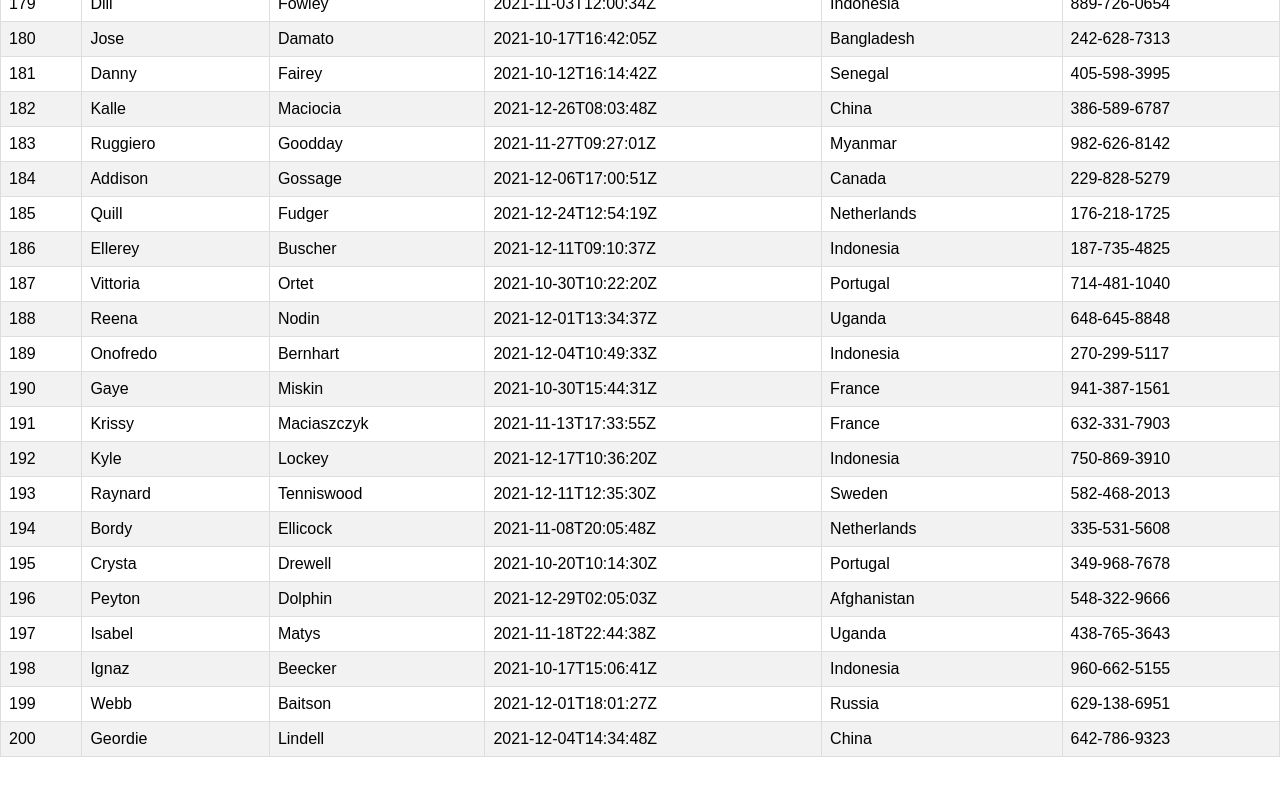
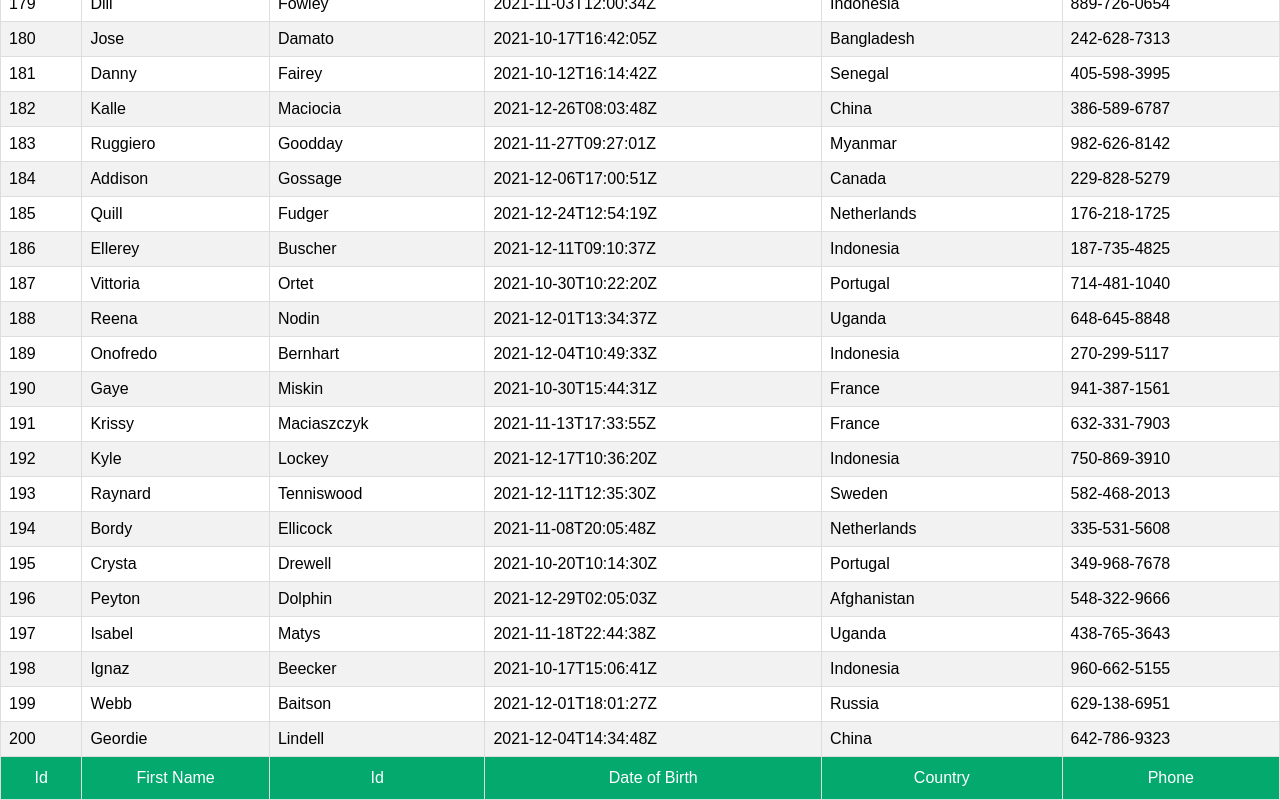
Before and after one commit to haluskua/react-tables, a React (Create React App) app: page / in a window 1280 px wide. Shown: the part 6287-7087 px from the top of the page. Before the commit the page ends 7044 px from the top, so only its background shows below. Built offline with nearby package versions, Linux system fonts and the light colour scheme.

Commit message:
added table footer for react table

```diff
--- a/src/components/BasicTable.js
+++ b/src/components/BasicTable.js
@@ -10,13 +10,18 @@
   const columns = useMemo(() => COLUMNS, []);
   const data = useMemo(() => MOCK_DATA, []);
 
-
   //DESTRUCTURING
-  const { getTableProps, getTableBodyProps, headerGroups, rows, prepareRow } = useTable({
+  const {
+    getTableProps,
+    getTableBodyProps,
+    headerGroups,
+    footerGroups,
+    rows,
+    prepareRow,
+  } = useTable({
     columns,
     data,
   });
-
 
   return (
     <table {...getTableProps()}>
@@ -41,6 +46,17 @@
           );
         })}
       </tbody>
+      <tfoot>
+        {footerGroups.map((footerGroup) => (
+          <tr {...footerGroup.getFooterGroupProps()}>
+            {footerGroup.headers.map((column) => (
+                <td {...column.getFooterProps}>{column.render("Footer")}</td>
+              ))
+            }
+
+          </tr>
+        ))}
+      </tfoot>
     </table>
   );
 }
--- a/src/components/columns.js
+++ b/src/components/columns.js
@@ -1,30 +1,36 @@
 export const COLUMNS = [
     {
         Header: 'Id',
+        Footer: 'Id',
         accessor: 'id',
 
     },
     {
         Header: 'First Name',
+        Footer: 'First Name',
         accessor: 'first_name',
 
     },
     {
         Header: 'Last Name',
         accessor: 'last_name',
+        Footer: 'Id'
     },
     {
         Header: 'Date of Birth',
+        Footer: 'Date of Birth',
         accessor: 'date_of_birth',
 
     },
     {
         Header: 'Country',
+        Footer: 'Country',
         accessor: 'country'
 
     },
     {
         Header: 'Phone',
+        Footer: 'Phone',
         accessor: 'phone',
     },
 ]
--- a/src/components/table.css
+++ b/src/components/table.css
@@ -13,7 +13,7 @@
 
   table tr:hover {background-color: #ddd;}
 
-  table th {
+  table th, tfoot td {
     padding-top: 12px;
     padding-bottom: 12px;
     text-align: center;
```
